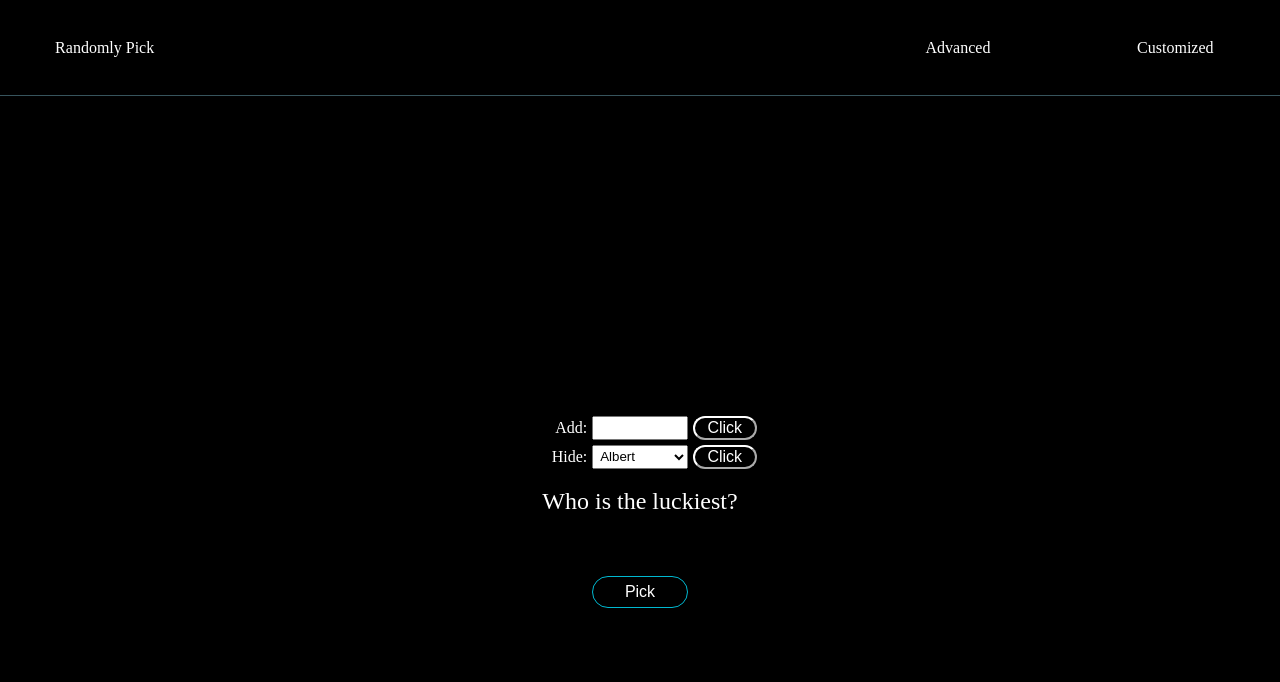
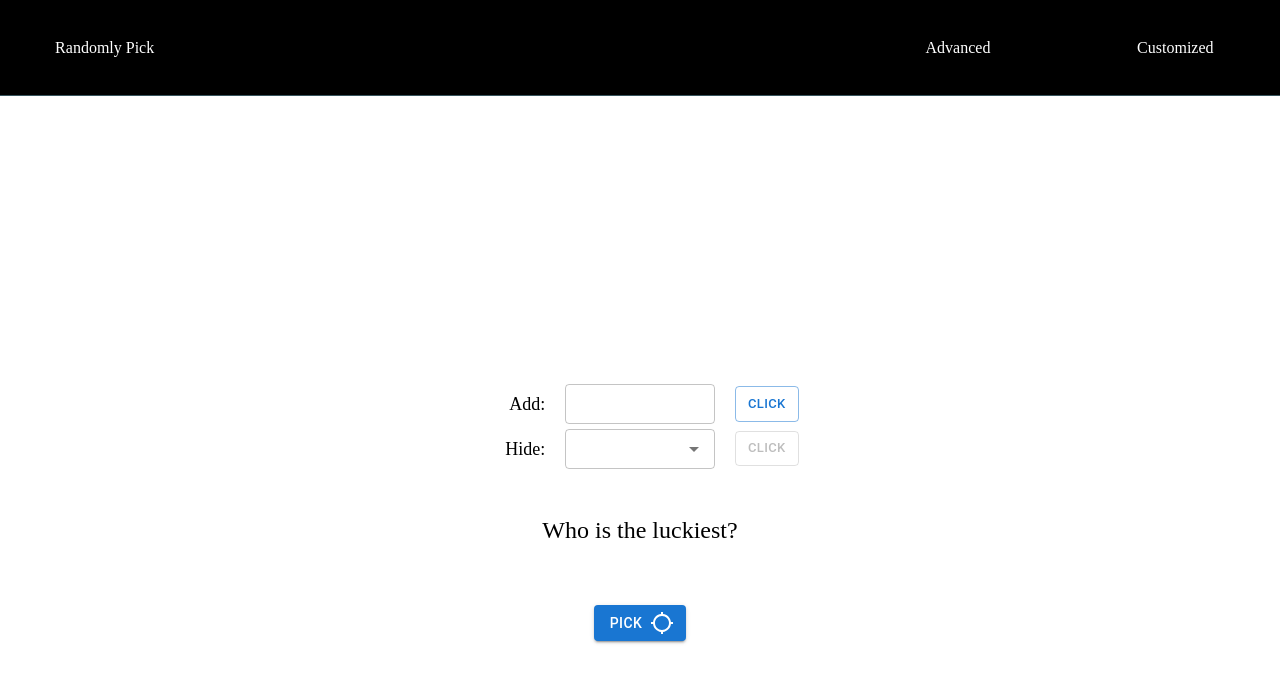
Before and after one commit to TL021/randomly-pick, a Next.js app: page /advanced in a window 1280 px wide. Shown: the top 682 px of the page. Built offline with nearby package versions, Linux system fonts and the light colour scheme.

Commit message:
some updates to enhance user's experience

```diff
--- a/components/pick/pick.jsx
+++ b/components/pick/pick.jsx
@@ -1,4 +1,11 @@
 import React, { Component } from 'react'
+import Button from '@mui/material/Button';
+import LoadingButton from '@mui/lab/LoadingButton';
+import DeleteIcon from '@mui/icons-material/Delete';
+import AccountCircleIcon from '@mui/icons-material/AccountCircle';
+import LocationSearchingIcon from '@mui/icons-material/LocationSearching';
+import SaveIcon from '@mui/icons-material/Save';
+
 import { getRandomNum } from '../../utils/utils'
 import { employeeDailyArr } from '../../src/data'
 
@@ -8,6 +15,7 @@ export default class Pick extends Component{
 
   state = {
     name: '',
+    loading: false,
     len: employeeDailyArr.length,
     employeeDailyArr
   }
@@ -20,6 +28,7 @@ export default class Pick extends Component{
   handleClickForDaily = () => {
     this.interval && clearInterval(this.interval)
     this.timer && clearTimeout(this.timer)
+    this.state.loading = !this.state.loading
 
     this.props.employeeArr && this.setNewEmployeeArr()
     // console.log(this.state.employeeDailyArr)
@@ -31,6 +40,7 @@ export default class Pick extends Component{
 
     this.timer = setTimeout(() => {
       clearInterval(this.interval)
+      this.setState({loading: false})
     }, 3000)
   }
 
@@ -42,13 +52,23 @@ export default class Pick extends Component{
   }
 
   render() {
-    const { name } = this.state
+    const { name, loading } = this.state
     return (
       <>
         <div className={pickStyle.main}>
           <div className={pickStyle.title}>Who is the luckiest?</div>
           <div className={pickStyle.name}>{name}</div>
-          <button className={`${pickStyle.btn} ${pickStyle.btnGhost} ${pickStyle.btnShine}`} onClick={this.handleClickForDaily}>Pick</button>
+          <LoadingButton
+            size="middle"
+            onClick={this.handleClickForDaily}
+            loading={loading}
+            className={pickStyle.pickBtn}
+            endIcon={<LocationSearchingIcon />}
+            loadingPosition="end"
+            variant="contained"
+          >
+            Pick
+          </LoadingButton>
         </div>
       </>
     )
--- a/components/pick/pick.module.scss
+++ b/components/pick/pick.module.scss
@@ -17,68 +17,9 @@
   font-size: 2rem;
 }
 
-// from: https://codepen.io/alphardex/pen/eYYzXBZ
-.btn {
-  --hue: 187;
-  position: relative;
-  width: 6rem;
-  height: 2rem;
-  font-size: 1rem;
-  background-color: transparent;
-  border-radius: 1rem;
-  color: white;
-  text-decoration: none;
-  // text-transform: uppercase;
-  background-color: hsl(var(--hue), 100%, 41%);
-  border: 1px solid hsl(var(--hue), 100%, 41%);
-  outline: transparent;
-  overflow: hidden;
-  cursor: pointer;
-  user-select: none;
-  white-space: nowrap;
-  transition: 0.25s;
-
-  &:hover {
-    background: hsl(var(--hue), 100%, 31%);
-  }
-
-  &Ghost {
-    color: hsl(var(--hue), 100%, 41%);
-    background-color: transparent;
-    border-color: hsl(var(--hue), 100%, 41%);
-
-    &:hover {
-      color: white;
-    }
-  }
-
-  &Shine {
-    color: white;
-
-    &::before {
-      position: absolute;
-      content: "";
-      top: 0;
-      left: 0;
-      width: 100%;
-      height: 100%;
-      background: linear-gradient(
-        120deg,
-        transparent,
-        hsla(var(--hue), 100%, 41%, 0.5),
-        transparent
-      );
-      transform: translateX(-100%);
-      transition: 0.6s;
-    }
-
-    &:hover {
-      background: transparent;
-      box-shadow: 0 0 20px 10px hsla(var(--hue), 100%, 31%, 0.5);
-    }
-
-    &:hover::before {
-      transform: translateX(100%);
-    }
-  }
+.pickBtn {
+  background-color: rgb(0, 0, 0);
 }
+.pickBtn:hover {
+  background-color: rgb(0, 0, 0, 0.8);
+}
--- a/package.json
+++ b/package.json
@@ -9,6 +9,11 @@
     "lint": "next lint"
   },
   "dependencies": {
+    "@emotion/react": "^11.9.0",
+    "@emotion/styled": "^11.8.1",
+    "@mui/icons-material": "^5.6.2",
+    "@mui/lab": "^5.0.0-alpha.81",
+    "@mui/material": "^5.7.0",
     "next": "11.1.2",
     "react": "17.0.2",
     "react-dom": "17.0.2",
--- a/pages/advanced.js
+++ b/pages/advanced.js
@@ -1,6 +1,10 @@
 import Header from '../components/header/header'
 import Pick from '../components/pick/pick'
 import Footer from '../components/footer/footer'
+import Button from '@mui/material/Button';
+
+import TextField from '@mui/material/TextField';
+import Autocomplete from '@mui/material/Autocomplete';
 
 import { employeeSet} from '../src/data'
 import { useRef, useState } from 'react'
@@ -9,14 +13,16 @@ import homeStyle from '../styles/Home.module.css'
 
 export default function Advanced() {
 
-  const [employeeArr, setEmployeeArr] = useState([...employeeSet])
+  const [ employeeArr, setEmployeeArr ] = useState([...employeeSet])
+  const [ addValue, setAddValue ] = useState('')
+  const [ deleteValue, setDeleteValue ] = useState('')
+
   const deleteRef = useRef('')
-  const addRef = useRef('')
 
-  const handleAddClick = () => {
-    employeeSet.add(addRef.current.value)
+  const handleAddClick = (e) => {
+    employeeSet.add(addValue)
     setEmployeeArr([...employeeSet])
-    // console.log('employeeArr@@@', employeeArr)
+    console.log('employeeArr@@@', addValue)
   }
 
   const handleHideClick = () => {
@@ -31,13 +37,45 @@ export default function Advanced() {
       <div className={homeStyle.main}>
         <div className={homeStyle.filterWrap}>
           <span className={homeStyle.addTag}>Add:</span>
-          <input className={homeStyle.addPerson} ref={addRef}/>
-          <button className={homeStyle.btn} id={homeStyle.filterBtn} onClick={handleAddClick}>Click</button>
+          <TextField
+            className={homeStyle.addPerson}
+            id="outlined-basic"
+            sx={{ width: 150 }}
+            size="small"
+            onChange={e => {setAddValue(e.target.value)}}
+          />
+          <Button
+            className={homeStyle.btn}
+            sx={{ width: 50 }}
+            size="small"
+            onClick={handleAddClick}
+            variant="outlined"
+          >
+            Click
+          </Button>
           <span className={homeStyle.hideTag}>Hide:</span>
-          <select className={homeStyle.hidePerson} ref={deleteRef}>
-            {employeeArr.map(employee => <option key={employee} value={employee}>{employee}</option>)}
-          </select>
-          <button className={homeStyle.btn} id={homeStyle.filterBtn} onClick={handleHideClick}>Click</button>
+          <Autocomplete
+            disablePortal
+            className={homeStyle.hidePerson}
+            id='combo-box-demo'
+            options={employeeArr}
+            sx={{ width: 150 }}
+            size="small"
+            renderInput={(params) => <TextField {...params} />}
+            onChange={value => {
+              console.log('@@@', value)
+            }}
+          />
+          <Button
+            className={homeStyle.btn}
+            sx={{ width: 50 }}
+            size="small"
+            onClick={handleHideClick}
+            variant="outlined"
+            disabled
+          >
+            Click
+          </Button>
         </div>
         <Pick employeeArr={employeeArr}/>
       </div>
--- a/src/data.js
+++ b/src/data.js
@@ -1,4 +1,4 @@
-export const employeeArr = ["Albert", "Angela", "Binary", "Caesar", "Calvin", "Carl", "Chris", "Daniel", "Eden", "Fei", "George", "Hedy", "Jackson", "Jayce", "Jimmy", "Kevin", "Mona", "Rocky", "Scarlett", "Selly", "Ted", "Travis", "Vernon", "Yang"]
-export const employeeDailyArr = ["Albert", "Angela", "Binary", "Caesar", "Carl", "Chris", "Daniel", "Eden", "Fei", "George", "Hedy", "Jackson", "Jayce", "Jimmy", "Kevin", "Mona", "Rocky", "Scarlett", "Selly", "Ted", "Travis", "Vernon", "Yang"]
+export const employeeArr = ["Albert", "Angela", "Binary", "Caesar", "Calvin", "Carl", "Chris", "Daniel", "Dylan", "Eden", "Fei", "George", "Hedy", "Jackson", "Jayce", "Jimmy", "Kevin", "Mona", "Rocky", "Scarlett", "Selly", "Ted", "Travis", "Vernon", "Yang"]
+export const employeeDailyArr = ["Albert", "Angela", "Binary", "Caesar", "Carl", "Chris", "Daniel", "Dylan", "Eden", "Fei", "George", "Hedy", "Jackson", "Jayce", "Jimmy", "Kevin", "Mona", "Rocky", "Scarlett", "Selly", "Ted", "Travis", "Vernon", "Yang"]
 
 export const employeeSet = new Set(employeeArr)
--- a/styles/Home.module.css
+++ b/styles/Home.module.css
@@ -1,36 +1,42 @@
 .main {
   width: 100%;
-  margin-top: 6rem;
+  margin-top: 4rem;
   text-align: center;
   padding: 20rem 0 30rem;
 }
 .btn {
-  width: 6rem;
-  font-size: 1rem;
   background-color: transparent;
-  border-radius: 1rem;
-  color: white;
-  border-color: white;
+  color: black;
+  border-radius: 0.6rem;
+  height: 2.2rem;
+  border-color: rgb(0, 0, 0, 0.3);
 }
-
+.btn:hover {
+  background-color: rgb(0, 0, 0, 0.2);
+  border-color: rgb(0, 0, 0, 0.3);
+}
 /* css for advanced.js */
 .filterWrap {
-  height: 1.5rem;
   margin: 0 auto 3rem;
   display: grid;
-  grid-template-columns: 1fr 1fr minmax(3rem, 6rem) minmax(3rem, 1fr) 1fr;
+  grid-template-columns: 1fr 180px 1fr;
   grid-row: 1fr 1fr;
+  align-items: center;
   gap: 0.3rem;
   line-height: 1.5rem;
   font-size: 1rem;
 }
 .addTag, .hideTag {
-  grid-column: 2 / 3;
+  grid-column: 1 / 2;
   justify-self: end;
+  align-self: center;
+  font-size: 18px;
 }
-.addPerson, .hidePerson{
-  padding-left: 0.2rem;
+.addPerson, .hidePerson {
+  justify-self: center;
+  align-self: center;
 }
+
 #filterBtn {
   width: 4rem;
 }
--- a/styles/globals.css
+++ b/styles/globals.css
@@ -5,10 +5,8 @@ body {
   font-family: CiscoSansTT Regular;
 }
 body {
-  /* height: 100vh; */
-  /* background: radial-gradient(ellipse at bottom, #1b2735 0%, #090a0f 100%); */
-  background-color: black;
-  color: white;
+  background-color: white;
+  color: black;
 }
 a {
   color: inherit;
```
Also changed, not shown: 2 other files (tests, documents, lock files or other folders).
